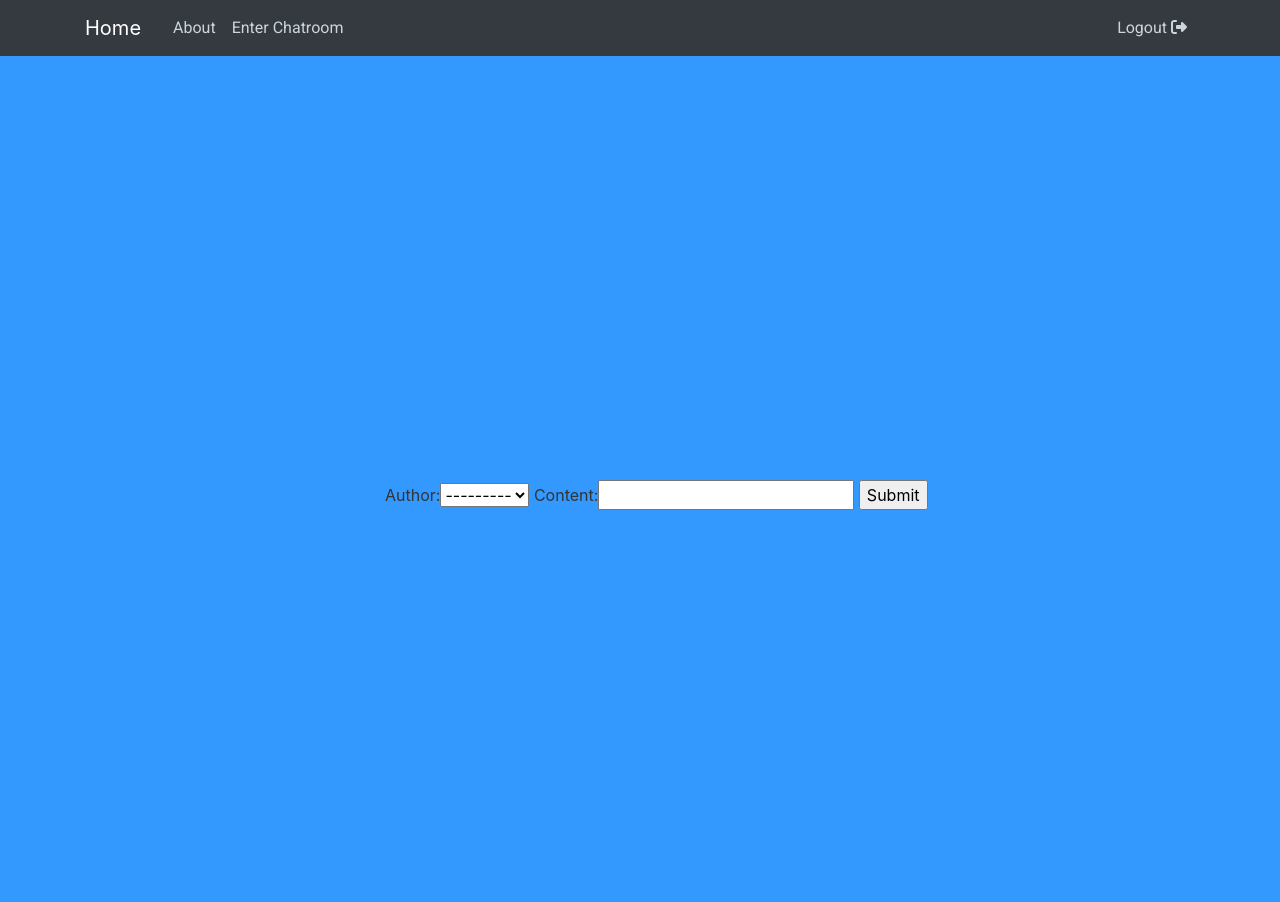
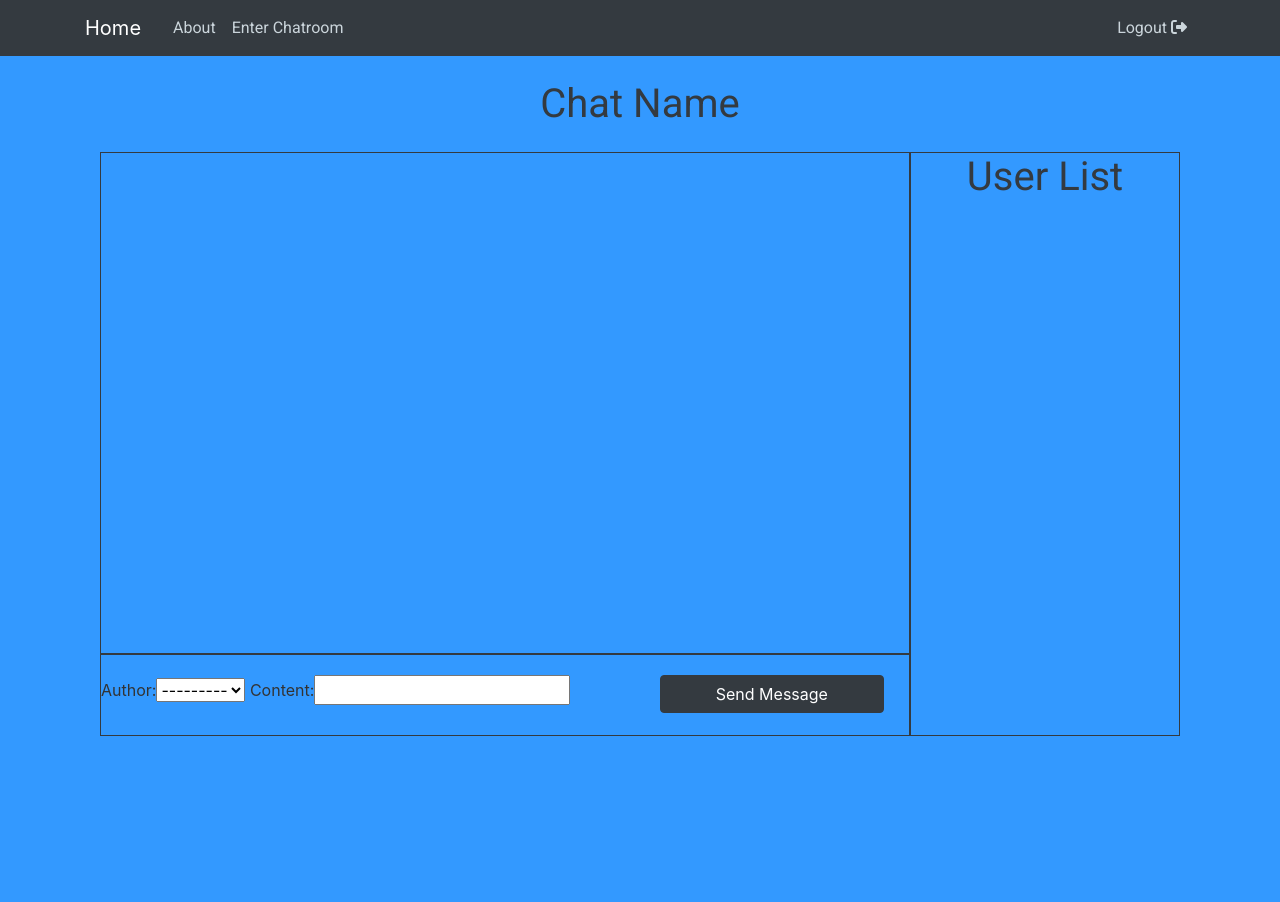
Before and after one commit to Zach-Baran/CSC265-Chat-room, a Django app: page /chatroom/ in a window 1280 px wide. Shown: the top 902 px of the page. Run offline with Django 3.2, Linux system fonts and the light colour scheme; the visitor is signed in with stand-in values (Sample User, id 1); data comes from the database, SQL or seed files in the repository; data that the repository does not hold is empty; some libraries are stand-ins or nearby versions.

Commit message:
Rough front-end draft for chatroom

```diff
--- a/static/chat/main.css
+++ b/static/chat/main.css
@@ -29,6 +29,35 @@ a:active {
 }
 ul {
   margin: 0;
+}
+
+.scroll-area-1{
+  height: 500px;
+  position: relative;
+}
+.scroll-area-2{
+  height: 580px;
+  position: relative;
+}
+
+
+.chat-area-1{
+  max-height:100%;
+  overflow:auto;
+}
+
+.chat-area-2{
+  height:750px;
+}
+
+.username{
+  margin-left:10px;
+  margin-right:0px;
+  padding-right:0px;
+  top:5px;
+}
+.send-message{
+  height:60px;
 }
 
 .bg-steel {
@@ -215,3 +244,22 @@ a.article-title:hover {
   :-ms-input-placeholder {
      color: #ecf0f1;
   }
+/* width */
+::-webkit-scrollbar {
+  width: 10px;
+}
+
+/* Track */
+::-webkit-scrollbar-track {
+  background: #f1f1f1;
+}
+
+/* Handle */
+::-webkit-scrollbar-thumb {
+  background: #888;
+}
+
+/* Handle on hover */
+::-webkit-scrollbar-thumb:hover {
+  background: #555;
+}
--- a/templates/chat/chatroom.html
+++ b/templates/chat/chatroom.html
@@ -1,7 +1,16 @@
 {% extends "chat/base.html" %}
 {% block content %}
 
-<div class = "messageHistory">
+<div class = "container-fluid">
+        <div class="row justify-content-center">
+            <h1>Chat Name</h1>
+        </div>
+        <div class = "row my-3 no-gutters">
+            <div class ="col-lg-9">
+                <div class="row-fluid border border-dark">
+                    <div class ="scroll-area-1">
+                        <div class="chat-area-1">
+                            <div class="chat-area-2">
                                 {% for chats in context %}
 
                                 <div> {{chats.author}} at {{chats.date}}</div>
@@ -9,14 +18,38 @@
 
                                 {% endfor %}
                              </div>
-
-
-<div class = "SendMessage">
+                        </div>
+                    </div>
+                </div>
+                <div class ="row-fluid border border-dark">
+                    <div class = "send-message">
                         <form action="/chatroom/" method="post">
                             {% csrf_token %}
+                            <div class="form-group row" style="margin-top:20px">
+                                <div class = "col-md-8">
+                                    <!--Input for sending messages-->
                                     {{message}}
-    <input type = "submit" value = "Submit">
+                                </div>
+                                <div class="col" style ="margin-right:25px">
+                                    <!--Button to send message-->
+                                    <button type="submit" value ="submit" class="btn btn-dark btn-block">Send Message</button>
+                                </div>
+                            </div>
                         </form>
+                    </div>
+                </div>
+            </div>
+            <div class = "col-lg-3 border border-dark">
+                <div class="scroll-area-2">
+                    <div class="chat-area-1">
+                        <div class="chat-area-2">
+                            <h1 style="text-align:center">User List</h1>
+                            <!--Users to be listed here-->
+                        </div>
+                    </div>
+                </div>
+            </div>
+        </div>
     </div>
 
 {% endblock %}
```
Lines whose indentation alone changed are shown as unchanged.
